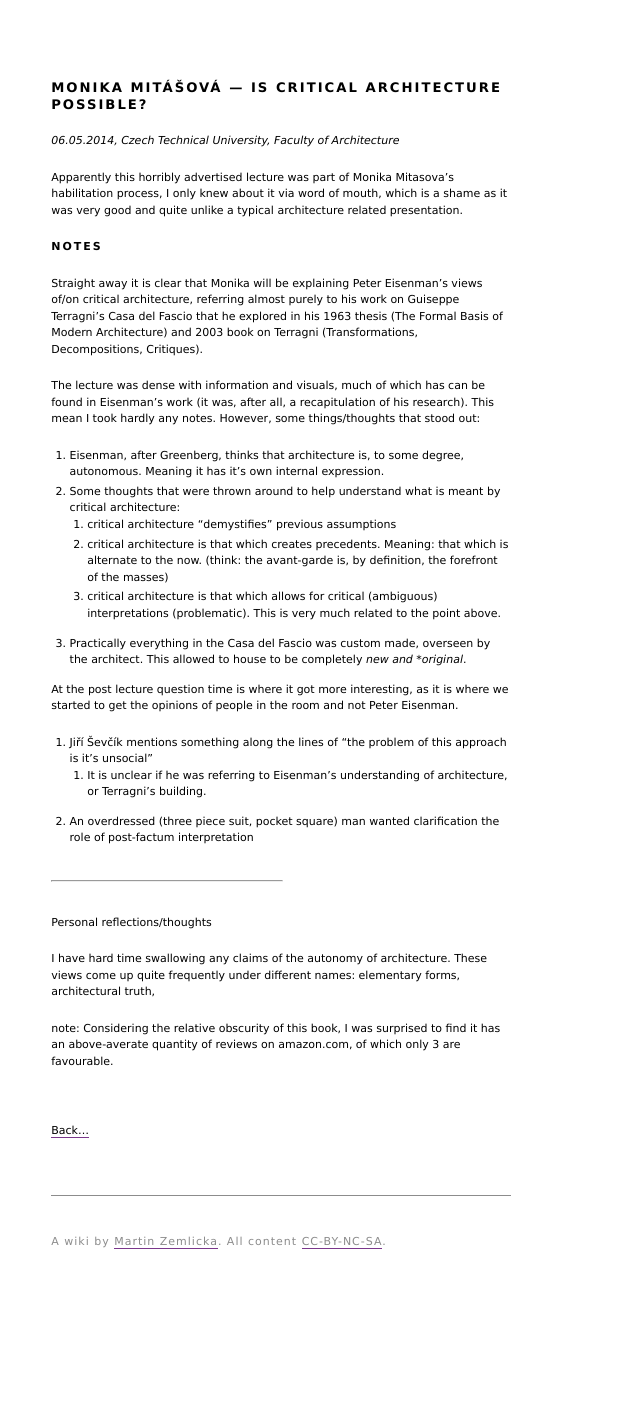
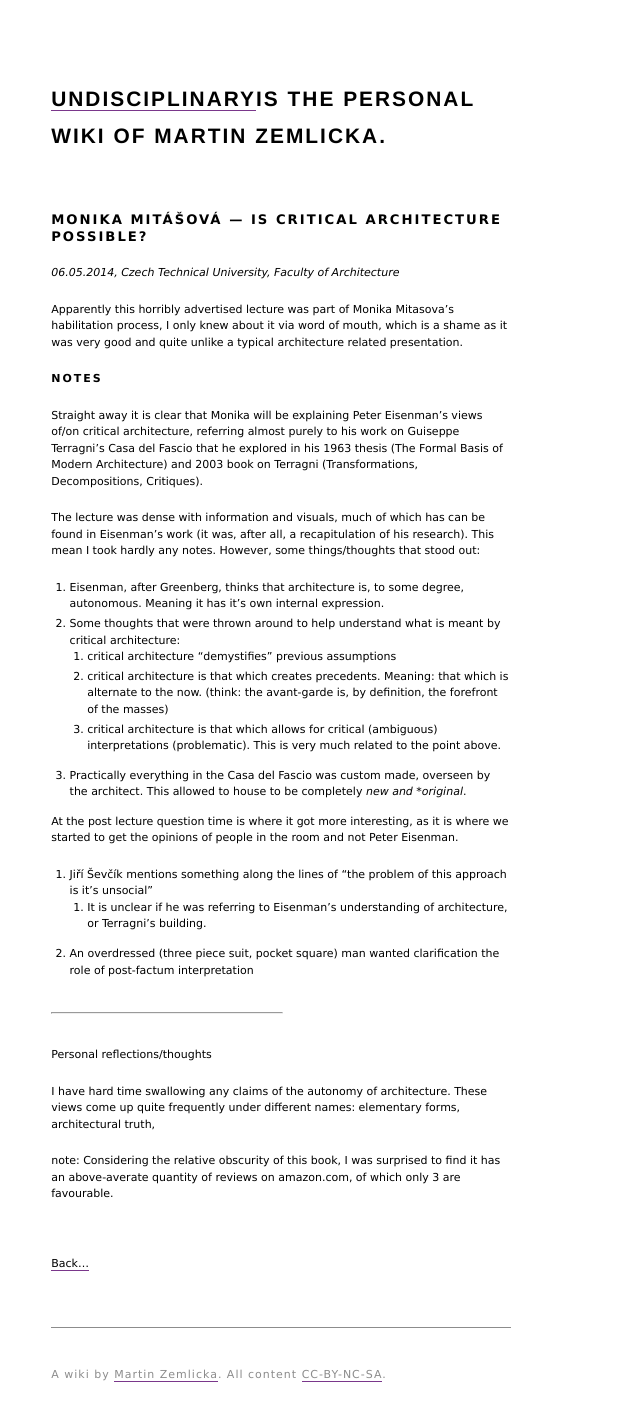
Before and after one commit to zmlka/undisciplinary, a Jekyll site: the page built from mitasova_critical.md, in a window 1280 px wide. Shown: the whole page, without its empty margins (0-640 px from the left). Built offline with Jekyll 4.4.1, drawn with Linux system fonts in a browser that asks for light colours; before the commit the page ends 1291 px from its top, so only the background shows below that.

Commit message:
merging layouts

```diff
--- a/_layouts/default.html
+++ b/_layouts/default.html
@@ -10,13 +10,23 @@
 
 <body>
 <div id="site">
+  <header>
+   <h1>
+     <a href="/">Undisciplinary</a>is the personal wiki of Martin Zemlicka</a>.
+     </br></br>
+   </h1>
+  </header>
+  {%if post.title != 'undisciplinary' %}
   <h1>{{page.title}}</h1>
+  {% endif %}
   {{content}}
   <br>
   <br>
+  {%if post.title != 'undisciplinary' %}
 <script>
     document.write('<a href="' + document.referrer + '">Back…</a>');
 </script>
+  {% endif %}
   <br>
   <br>
   <footer>
```
Also changed, not shown: index.md (+2 -2 lines).
